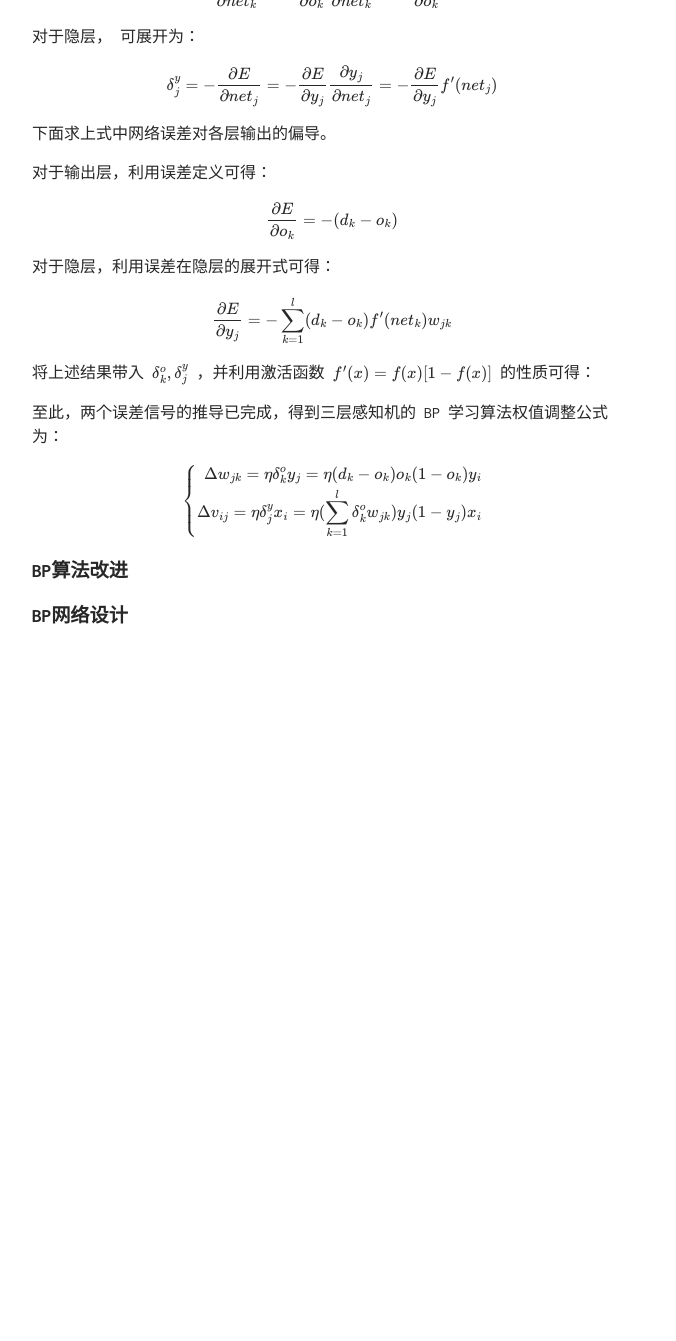
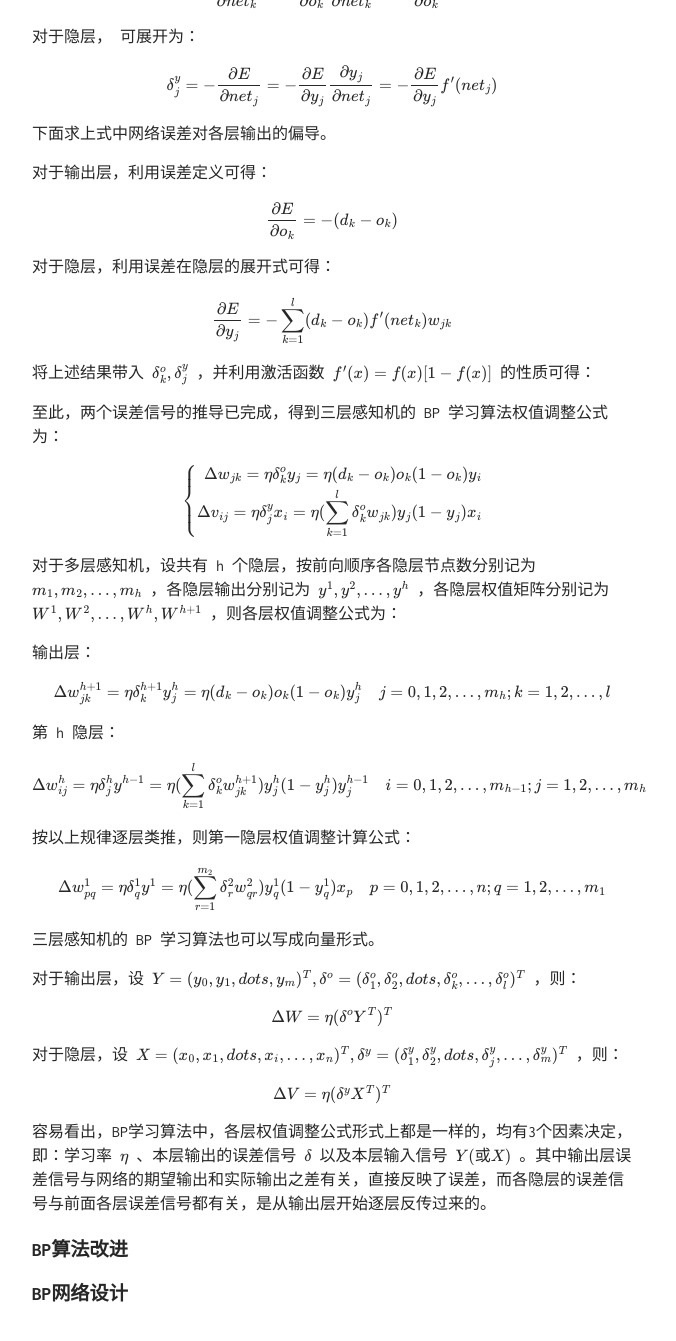
Before and after one commit to TobiahShaw/TobiahShaw.github.io, a Jekyll site: the page built from _posts/2019-09-30-Supervised-learning-neural-network.md, in a window 1280 px wide and 1400 px high, scrolled down 9042 px. Shown: the top 1341 px of the window, without its empty margins (308-984 px from the left). Built offline with Jekyll 4.4.1, drawn with Linux system fonts in a browser that asks for light colours; our own code applies the rules of GitHub Pages for plain Markdown files; formulas are drawn with MathJax 3; before the commit the page ends 9763 px from its top, so only the background shows below that.

Commit message:
Generalization of BP algorithm for perceptron

```diff
--- a/_posts/2019-09-30-Supervised-learning-neural-network.md
+++ b/_posts/2019-09-30-Supervised-learning-neural-network.md
@@ -292,6 +292,32 @@ $$ \left\{
 \end{aligned}
 \right. $$
 
+对于多层感知机，设共有 h 个隐层，按前向顺序各隐层节点数分别记为 $ m_1,m_2,\dots,m_h $ ，各隐层输出分别记为 $ y^1,y^2,\dots,y^h $ ，各隐层权值矩阵分别记为 $ W^1,W^2,\dots,W^h,W^{h+1} $ ，则各层权值调整公式为：
+
+输出层：
+
+$$ \Delta w_{jk}^{h+1} = \eta \delta_k^{h+1} y_j^h = \eta(d_k - o_k) o_k (1-o_k)y_j^h \quad j=0,1,2,\dots,m_h;k=1,2,\dots,l $$
+
+第 h 隐层：
+
+$$ \Delta w_{ij}^h = \eta \delta_j^h y^{h-1} = \eta (\sum_{k=1}^l \delta_k^o w_{jk}^{h+1}) y_j^h (1 - y_j^h) y_j^{h-1} \quad i=0,1,2,\dots,m_{h-1};j=1,2,\dots,m_h $$
+
+按以上规律逐层类推，则第一隐层权值调整计算公式：
+
+$$ \Delta w_{pq}^1 = \eta \delta_q^1 y^1 = \eta (\sum_{r=1}^{m_2} \delta_r^2 w_{qr}^2) y_q^1 (1 - y_q^1) x_p \quad p=0,1,2,\dots,n;q=1,2,\dots,m_1 $$
+
+三层感知机的 BP 学习算法也可以写成向量形式。
+
+对于输出层，设 $ Y=(y_0,y_1,dots,y_m)^T, \delta^o=(\delta_1^o,\delta_2^o,dots,\delta_k^o,\dots,\delta_l^o)^T $ ，则：
+
+$$ \Delta W = \eta (\delta^o Y^T)^T $$
+
+对于隐层，设 $ X=(x_0,x_1,dots,x_i,\dots,x_n)^T, \delta^y=(\delta_1^y,\delta_2^y,dots,\delta_j^y,\dots,\delta_m^y)^T $ ，则：
+
+$$ \Delta V = \eta (\delta^y X^T)^T $$
+
+容易看出，BP学习算法中，各层权值调整公式形式上都是一样的，均有3个因素决定，即：学习率 $ \eta $ 、本层输出的误差信号 $ \delta $ 以及本层输入信号 $ Y(或X) $ 。其中输出层误差信号与网络的期望输出和实际输出之差有关，直接反映了误差，而各隐层的误差信号与前面各层误差信号都有关，是从输出层开始逐层反传过来的。
+
 ## BP算法改进
 
 ## BP网络设计
```
